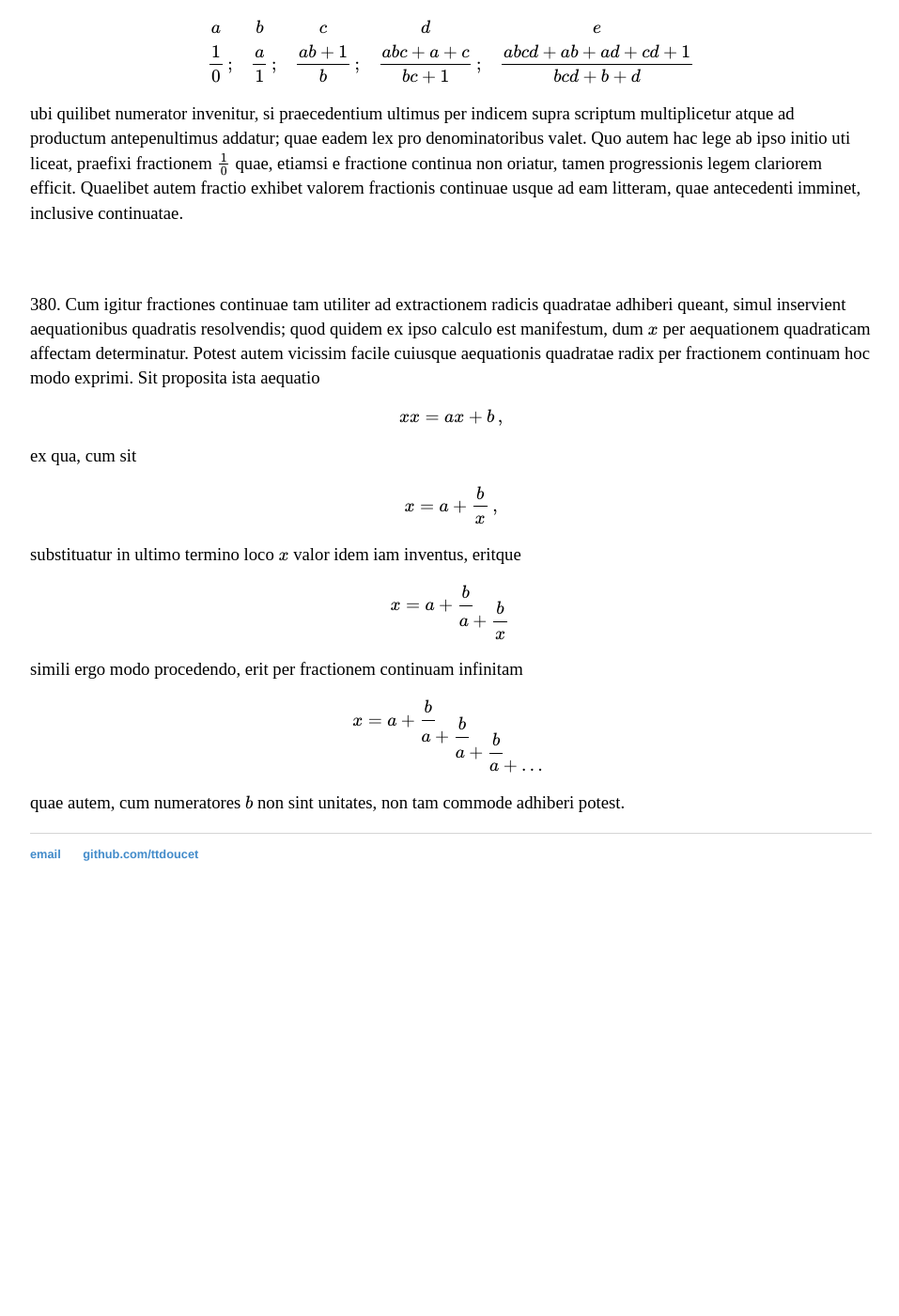
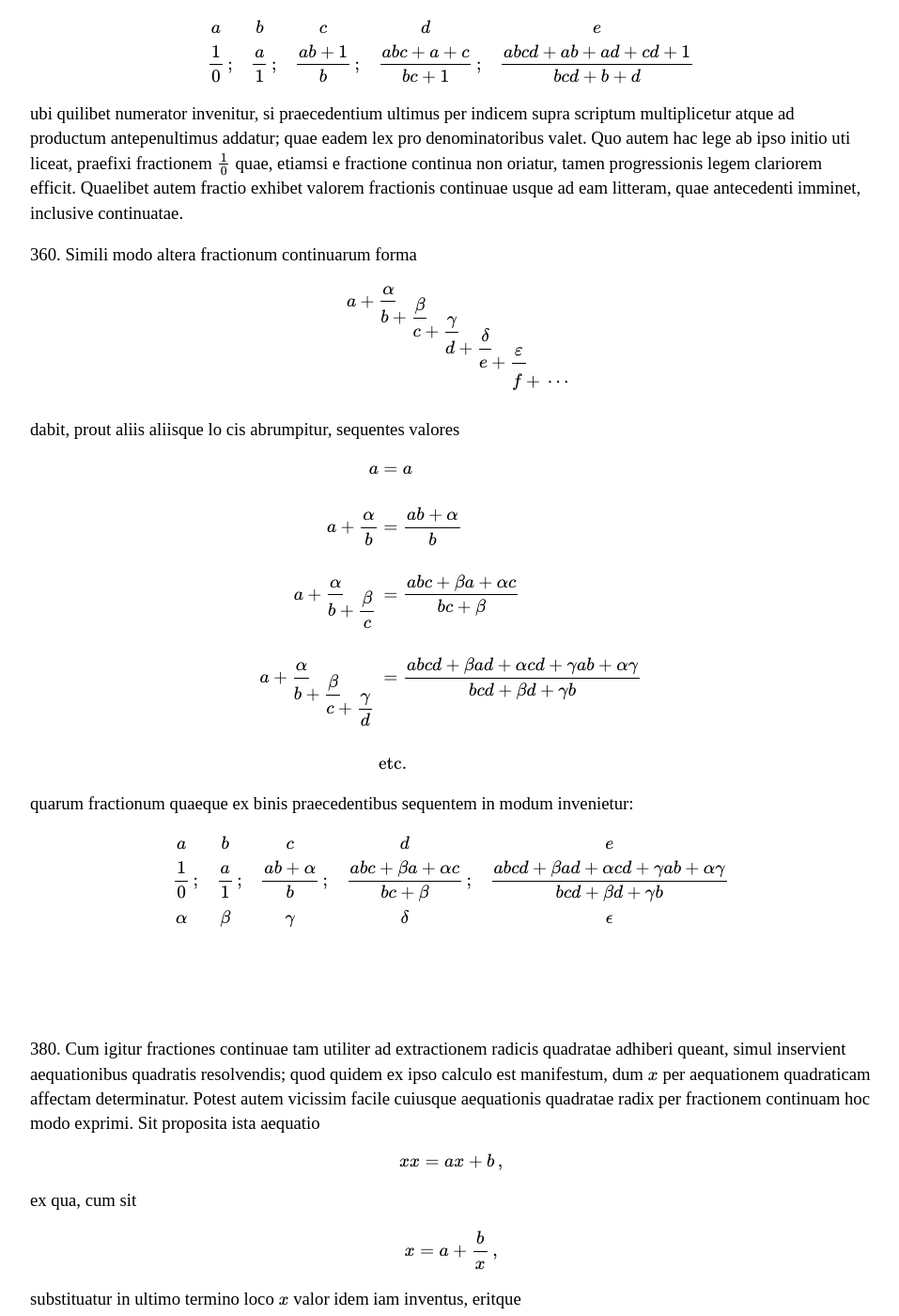
Before and after one commit to ttdoucet/ttdoucet.github.io, a Jekyll site: the page built from euler/e101.html, in a window 1280 px wide and 1400 px high, scrolled down 1431 px. Shown: the whole window at 94% size, without its empty margins (160-1117 px from the left). Built offline with Jekyll 4.4.1, drawn with Linux system fonts in a browser that asks for light colours; formulas are drawn with MathJax 3; before the commit the page ends 2408 px from its top, so only the background shows below that; some of the changed text lies outside the part shown.

Commit message:
more continued fractions

```diff
--- a/euler/e101.html
+++ b/euler/e101.html
@@ -69,12 +69,11 @@ a &= a\cr\cr
 {a + {1\over b}} &= { {ab + 1} \over {b}} \cr\cr
 {a + {\cofrac 1 b {\dfrac{1}{c}}}} &= { {abc + a + c} \over {bc + 1}} \cr\cr
 {a + {\cofrac 1 b {\cofrac 1 c {\dfrac{1}{d}}}}} &= { {abcd + ab + ad + cd + 1} \over {bcd + b + d}} \cr\cr
-{a + {\cofrac 1 b {\cofrac 1 c {\cofrac 1 d {\dfrac{1}{e}}}}}} &= { {abcde + abe + ade + cde + abe + a + c + e}
+{a + {\cofrac 1 b {\cofrac 1 c {\cofrac 1 d {\dfrac{1}{e}}}}}} &= { {abcde + abe + ade + cde + abc + a + c + e}
                                                             \over
                                                         {bcde + be + de + bc + 1}}\cr\cr
 &\hbox{etc.}\cr
 \end{aligned}
-
 
 
 <p>
@@ -111,6 +110,39 @@ tamen progressionis legem clariorem efficit.
 Quaelibet autem fractio exhibet valorem fractionis continuae usque ad eam litteram,
 quae antecedenti imminet,
 inclusive continuatae.
+
+
+<p>
+360.
+Simili modo altera fractionum continuarum forma
+
+\begin{equation}
+{a + {\cofrac \alpha b {\cofrac \beta c {\cofrac \gamma d {\cofrac \delta e {\cofrac \varepsilon f \tailfrac }}}}}}
+\end{equation}
+
+dabit, prout aliis aliisque lo cis abrumpitur, sequentes valores
+
+\begin{aligned}
+a &= a\cr\cr
+{a + {\alpha\over b}} &= { {ab + \alpha} \over {b}} \cr\cr
+{a + {\cofrac \alpha b {\dfrac{\beta}{c}}}} &= { {abc + \beta a + \alpha c} \over {bc + \beta}} \cr\cr
+{a + {\cofrac \alpha b {\cofrac \beta c {\dfrac{\gamma}{d}}}}} &= { {abcd + \beta ad + \alpha cd + \gamma ab + \alpha\gamma} \over {bcd + \beta d + \gamma b}} \cr\cr
+&\hbox{etc.}\cr
+\end{aligned}
+
+
+quarum fractionum quaeque ex binis praecedentibus sequentem in modum invenietur:
+
+\begin{array}{ccccc}
+a\phantom{\,;} & b\phantom{\,;} & c\phantom{\,;} & d\phantom{\,;} & e \\
+\displaystyle{1 \over 0}\,;
+& \displaystyle{a \over 1}\,;
+& \displaystyle{ {ab + \alpha}\over b}\,;
+& \displaystyle{ {abc + \beta a + \alpha c}\over {bc + \beta}}\,;
+& \displaystyle{ {abcd + \beta ad + \alpha cd + \gamma ab + \alpha\gamma}\over {bcd + \beta d + \gamma b}} \\
+\alpha\phantom{\,;} & \beta\phantom{\,;} & \gamma\phantom{\,;} & \delta\phantom{\,;} & \epsilon \\
+
+\end{array}
 
 
 <br>
```
